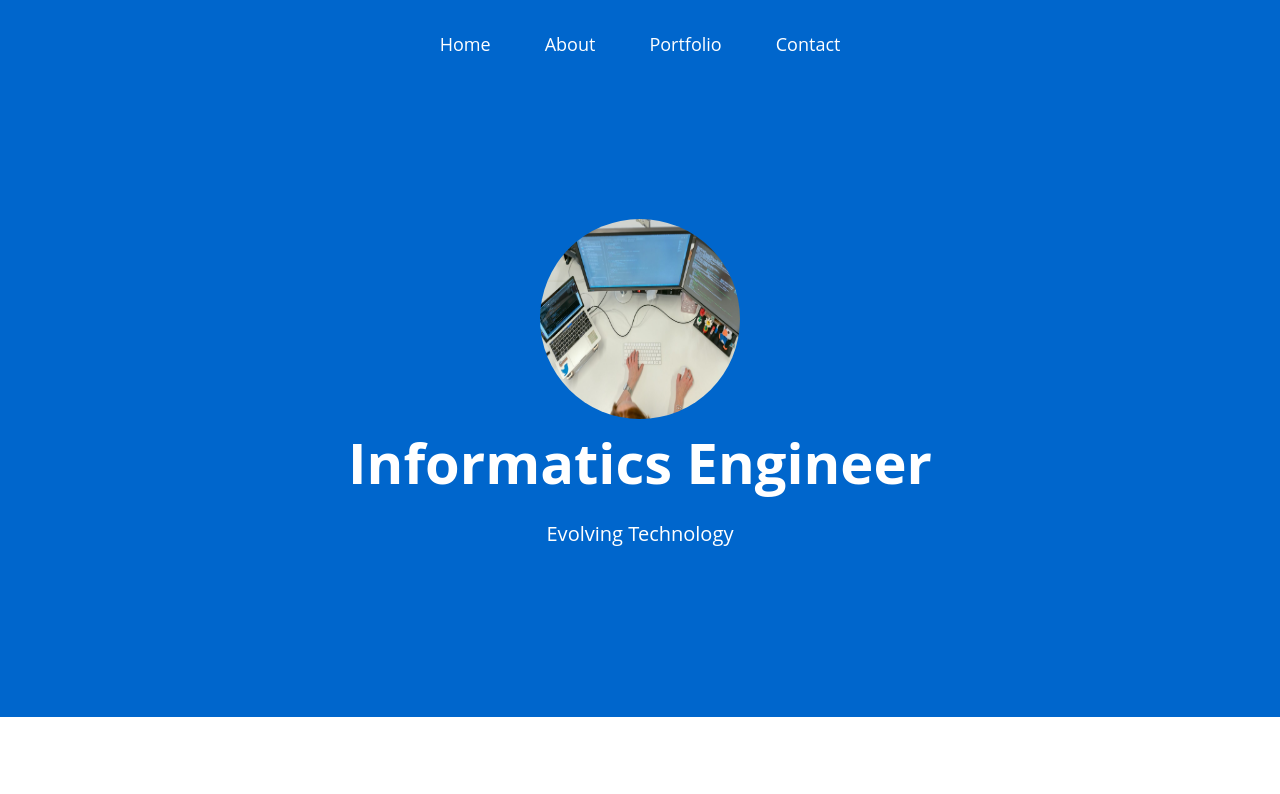
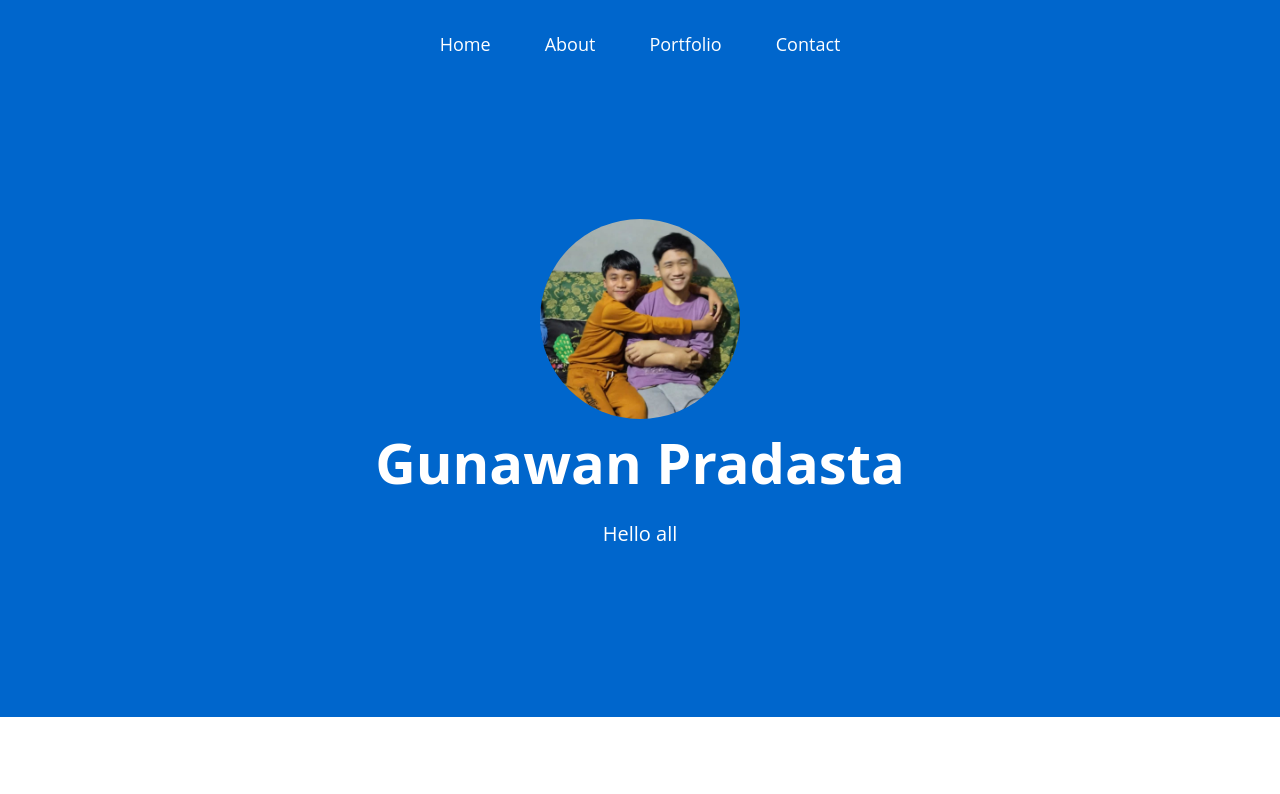
Before and after one commit to gunawanp-ux/porto, a plain HTML site: page index.html in a window 1280 px wide. Shown: the top 794 px of the page. Drawn offline with Linux system fonts and the light colour scheme.

Commit message:
perubahan lagi

```diff
--- a/index.html
+++ b/index.html
@@ -18,9 +18,9 @@
             </ul>
         </nav>
         <div class="hero">
-            <img src="informatics.jpg "alt="informatics">
-            <h1>Informatics Engineer</h1>
-            <p>Evolving Technology</p>
+            <img src="gunawanp.jpg"alt="informatics">
+            <h1>Gunawan Pradasta</h1>
+            <p>Hello all</p>
         </div>
     </header>
 
@@ -40,7 +40,7 @@
         <h2>Portfolio</h2>
         <div class="portfolio-grid">
             <div class="portfolio-item">
-                <a href="https://www.figma.com/proto/qcSwvJmV7ZmJuNyRltV6B9/IMK-E-Grocery?page-id=0%3A1&node-id=1-2&p=f&viewport=70%2C389%2C0.06&t=OGQqp2ifIwiKWeVk-1&scaling=scale-down&content-scaling=fixed&starting-point-node-id=1%3A2" target="_blank">
+                <a href="https://www.figma.com/proto/qcSwvJmV7ZmJuNyRltV6B9/IMK-E-Grocery?page-id=0%3A1&nodeorigi-id=1-2&p=f&viewport=70%2C389%2C0.06&t=OGQqp2ifIwiKWeVk-1&scaling=scale-down&content-scaling=fixed&starting-point-node-id=1%3A2" target="_blank">
                     <img src="figmaaa.png" class="w-10" alt="">
                   </a>
 
```
Also changed, not shown: cpp.png (deleted), gunawanp.jpg (added), informatics.jpg (deleted).
